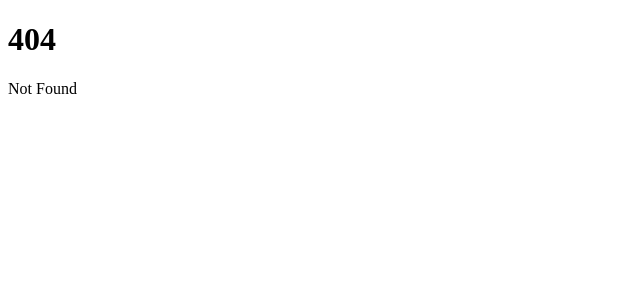
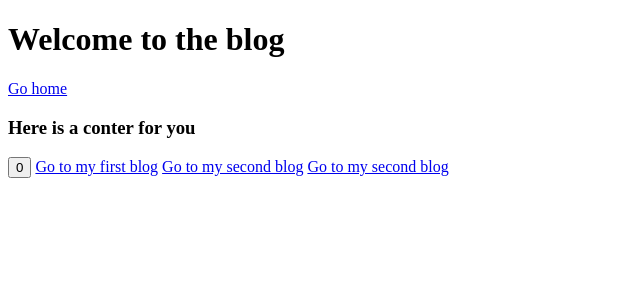
Before and after one commit to JameFLC/sveltepages, a SvelteKit app: page /blog in a window 1280 px wide. Before the commit this address had no page. Shown: the top 300 px of the page, without its empty margins (0-640 px from the left). Built offline with nearby package versions, Linux system fonts and the light colour scheme.

Commit message:
Added more content and setuped ghpages

```diff
--- a/package.json
+++ b/package.json
@@ -9,16 +9,19 @@
 		"check": "svelte-kit sync && svelte-check --tsconfig ./tsconfig.json",
 		"check:watch": "svelte-kit sync && svelte-check --tsconfig ./tsconfig.json --watch",
 		"lint": "prettier --check . && eslint .",
-		"format": "prettier --write ."
+		"format": "prettier --write .",
+		"deploy": "npm run build && npx gh-pages -d build -t true"
 	},
 	"devDependencies": {
 		"@sveltejs/adapter-auto": "^3.0.0",
+		"@sveltejs/adapter-static": "^3.0.5",
 		"@sveltejs/kit": "^2.0.0",
 		"@sveltejs/vite-plugin-svelte": "^3.0.0",
 		"@types/eslint": "^9.6.0",
 		"eslint": "^9.0.0",
 		"eslint-config-prettier": "^9.1.0",
 		"eslint-plugin-svelte": "^2.36.0",
+		"gh-pages": "^6.1.1",
 		"globals": "^15.0.0",
 		"prettier": "^3.1.1",
 		"prettier-plugin-svelte": "^3.1.2",
--- /dev/null
+++ b/src/routes/+layout.ts
@@ -0,0 +1 @@
+export const prerender = true;
--- /dev/null
+++ b/src/routes/blog/+page.svelte
@@ -0,0 +1,15 @@
+<script lang="ts">
+	import { base } from '$app/paths';
+	import Counter from '$lib/components/counter.svelte';
+</script>
+
+<h1>Welcome to the blog</h1>
+<a href="{base}/">Go home</a>
+
+<h3>Here is a conter for you</h3>
+
+<Counter />
+
+<a href="{base}/blog/my-first-blog">Go to my first blog</a>
+<a href="{base}/blog/my-second-blog">Go to my second blog</a>
+<a href="{base}/blog/my-third-blog">Go to my second blog</a>
--- /dev/null
+++ b/src/routes/blog/[slug]/+page.svelte
@@ -0,0 +1,5 @@
+<script lang="ts">
+	export let data;
+</script>
+
+<h1>Welcome to {data.slug}</h1>
--- /dev/null
+++ b/src/routes/blog/[slug]/+page.ts
@@ -0,0 +1,5 @@
+export const load = ({ params }) => {
+	return {
+		slug: params.slug
+	};
+};
--- a/svelte.config.js
+++ b/svelte.config.js
@@ -1,4 +1,4 @@
-import adapter from '@sveltejs/adapter-auto';
+import adapter from '@sveltejs/adapter-static';
 import { vitePreprocess } from '@sveltejs/vite-plugin-svelte';
 
 /** @type {import('@sveltejs/kit').Config} */
@@ -11,7 +11,10 @@ const config = {
 		// adapter-auto only supports some environments, see https://kit.svelte.dev/docs/adapter-auto for a list.
 		// If your environment is not supported, or you settled on a specific environment, switch out the adapter.
 		// See https://kit.svelte.dev/docs/adapters for more information about adapters.
-		adapter: adapter()
+		adapter: adapter(),
+		paths: {
+			base: process.env.NODE_ENV === 'production' ? '/sveltepages' : '',
+		}
 	}
 };
 
```
Also changed, not shown: src/routes/+page.svelte (+10 -1 lines), 2 other files (tests, documents, lock files or other folders).
